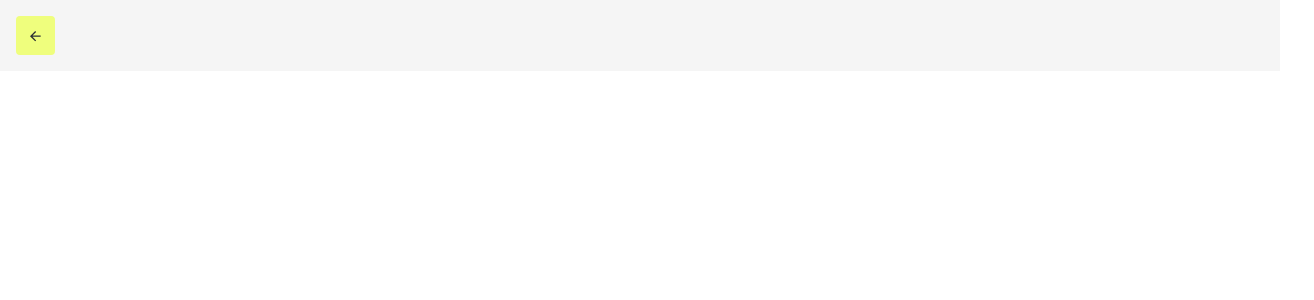
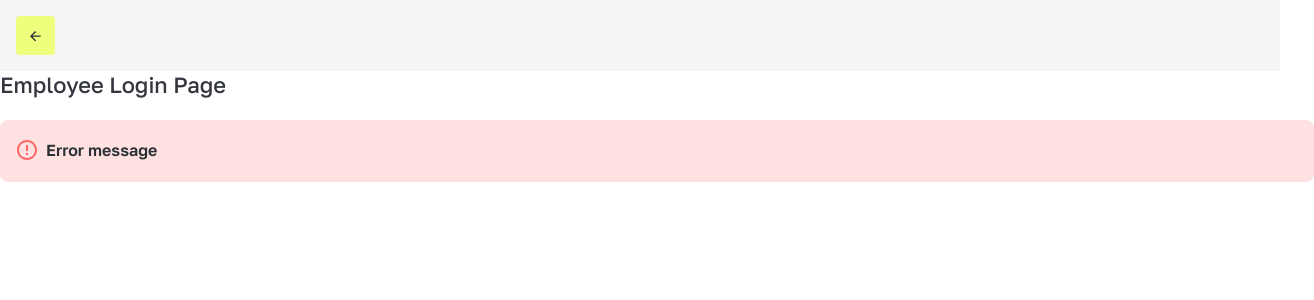
Before and after one commit to NikitaMDD/ui-lib-front-and-server, a Vue app in the folder client/: page /employee-login in a window 1280 px wide. Before the commit this address had no page. Shown: the top 300 px of the page, 1314 px wide, since content can reach past the window. Built offline with nearby package versions, Linux system fonts and the light colour scheme.

Commit message:
add: добавил страницу входа для сотрудников и начал разработку данной страницы, добавил компонент ошибки

```diff
--- /dev/null
+++ b/client/src/components/UI/errors/ErrorBlock.vue
@@ -0,0 +1,37 @@
+<script setup lang="ts">
+
+import ErrorIcon from '@/assets/error-icon.svg';
+
+interface ErrorBlockProps {
+    error: string;
+}
+
+const props = defineProps<ErrorBlockProps>();
+
+</script>
+
+<template>
+    <div class="error-block">
+        <img :src="ErrorIcon" alt="error-icon">
+        <span>{{ props.error }}</span>
+    </div>
+</template>
+
+<style scoped>
+    .error-block {
+        background: rgba(255, 225, 225, 1);
+        padding: 20px 17px 22px;
+        display: flex;
+        align-items: center;
+        width: 100%;
+        border-radius: 8px;
+    }
+    img {
+        margin: 0 9px 0 0;
+    }
+    span {
+        color: #2B3033;
+        font-size: 16px;
+        font-weight: 600;
+    }
+</style>
--- /dev/null
+++ b/client/src/components/views/EmployeeLoginPage.vue
@@ -0,0 +1,15 @@
+<script setup lang="ts">
+
+import ErrorBlock from '../UI/errors/ErrorBlock.vue';
+
+</script>
+
+<template>
+    <p class="title">Employee Login Page</p>
+
+    <ErrorBlock error="Error message"/>
+</template>
+
+<style scoped>
+
+</style>
--- a/client/src/router/routes.ts
+++ b/client/src/router/routes.ts
@@ -1,11 +1,13 @@
 const MainView = () => import('../components/views/HomePage.vue')
 const PetsView = () => import('../components/views/Pets.vue')
 const CalendarView = () => import('../components/views/Calendar.vue')
+const EmployeeLoginPageView = () => import('../components/views/EmployeeLoginPage.vue');
 
 export const routes = [
     { path: '/', name: 'Main', clientName: '', component: MainView },
     { path: '/pets', name: 'Pets', clientName: 'Сервис питомцы', component: PetsView },
     { path: '/calendar', name: 'Calendar', clientName: 'Сервис календарь вредных привычек', component: CalendarView },
+    { path: '/employee-login', name: 'EmployeeLogin', clientName: 'Страница входа для сотрудников', component: EmployeeLoginPageView },
 ]
 
 export const serviceRoutes = routes.filter(route => route.path !== '/');
```
Also changed, not shown: client/src/assets/error-icon.svg (added).
